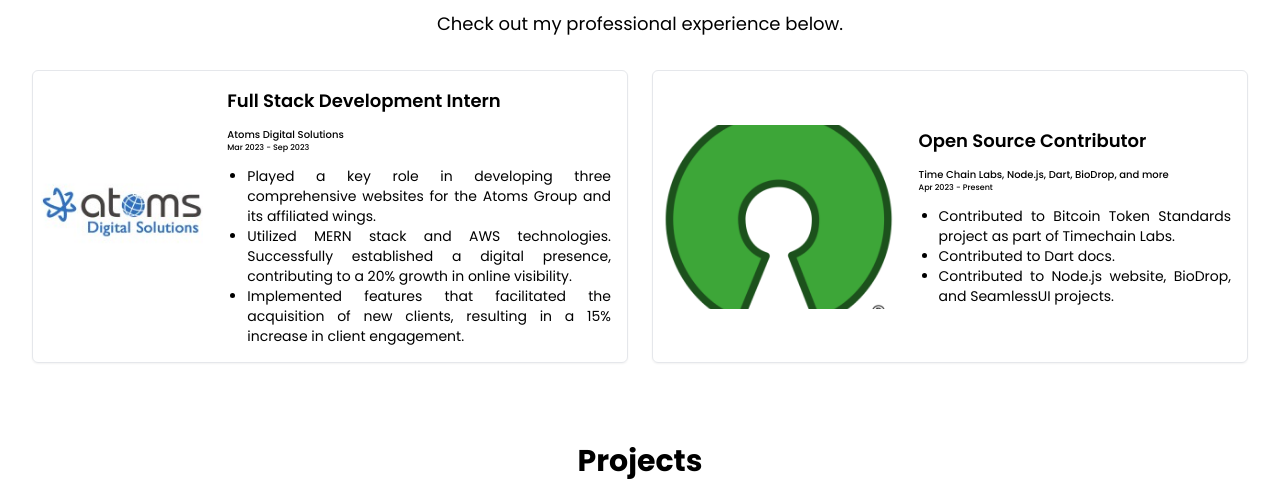
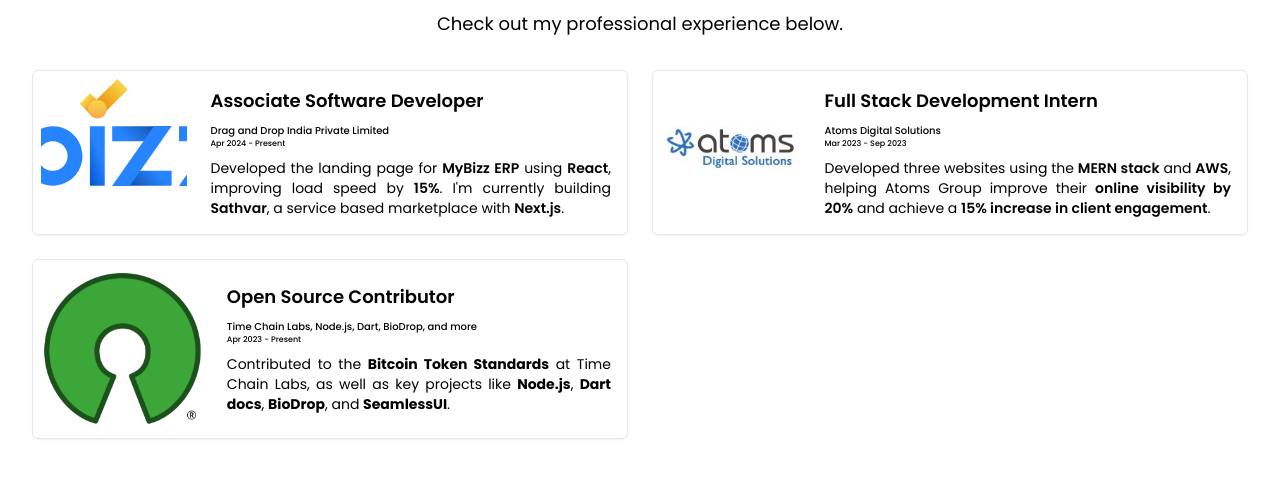
Before and after one commit to shaikahmadnawaz/my-portfolio, a React (Vite) app in the folder client/: page / in a window 1280 px wide. Shown: the part 1458-1947 px from the top of the page. Built offline with nearby package versions, Linux system fonts and the light colour scheme.

Commit message:
refactor(experience): rewritten the experience section content

```diff
--- a/client/src/components/About.jsx
+++ b/client/src/components/About.jsx
@@ -25,7 +25,7 @@ const About = () => {
               </p>
               <p className="text-lg mb-4 text-justify">
                 My work includes{" "}
-                <span className="font-semibold">e-commerce platforms</span>,{" "}
+                <span className="font-semibold">ecommerce platforms</span>,{" "}
                 <span className="font-semibold">social networking sites</span>,
                 and more. I create{" "}
                 <span className="font-semibold">scalable solutions</span> that
@@ -36,7 +36,7 @@ const About = () => {
               <p className="text-lg text-justify">
                 Currently, I&apos;m working as an{" "}
                 <span className="font-semibold">
-                  Associate Software Engineer
+                  Associate Software Developer
                 </span>{" "}
                 at{" "}
                 <span className="font-semibold">
--- a/client/src/components/Experience.jsx
+++ b/client/src/components/Experience.jsx
@@ -1,26 +1,4 @@
 function Experience() {
-  const experiences = [
-    {
-      title: "Full Stack Development Intern",
-      company: "Atoms Digital Solutions",
-      logo: "./atoms.jpg",
-      duration: "Mar 2023 - Sep 2023",
-      description: `Played a key role in developing three comprehensive websites for the Atoms Group and its affiliated wings.
-      Utilized MERN stack and AWS technologies. Successfully established a digital presence, contributing to a 20% growth in online visibility.
-      Implemented features that facilitated the acquisition of new clients, resulting in a 15% increase in client engagement.`,
-    },
-
-    {
-      title: "Open Source Contributor",
-      company: "Time Chain Labs, Node.js, Dart, BioDrop, and more",
-      logo: "./open-source.webp",
-      duration: "Apr 2023 - Present",
-      description: `Contributed to Bitcoin Token Standards project as part of Timechain Labs.
-      Contributed to Dart docs.
-      Contributed to Node.js website, BioDrop, and SeamlessUI projects.`,
-    },
-  ];
-
   return (
     <div id="#experience" className="relative w-full py-10 bg-white">
       <div className="mx-auto max-w-7xl px-8">
@@ -28,47 +6,126 @@ function Experience() {
         <p className="text-lg text-black mb-8 md:text-center">
           Check out my professional experience below.
         </p>
-        <div className="grid gap-6 grid-cols-1 lg:grid-cols-2">
-          {experiences.map((experience, index) => (
-            <div
-              key={index}
-              className="flex max-w-2xl flex-col items-center rounded-md border md:flex-row shadow-sm"
-            >
-              <div className="h-full w-full md:h-[200px] md:w-[400px] p-2">
+
+        <div className="grid grid-cols-2 h-full w-full gap-6 items-center justify-center">
+          {" "}
+          <div className="flex max-w-2xl h-full flex-col items-center rounded-md border md:flex-row shadow-sm">
+            <div className="h-full md:w-[400px] w-full p-2">
               <img
-                  src={experience.logo}
-                  alt="company logo"
+                src="./mybizzerp.svg"
+                alt="Atoms Digital Solutions logo"
                 className="h-full w-full rounded-md object-cover"
               />
             </div>
             <div>
               <div className="p-4">
                 <h2 className="inline-flex items-center text-lg font-semibold">
-                    {experience.title}
+                  Associate Software Developer
                 </h2>
-                  <div className="mt-3 flex items-center space-x-2">
+                <div className="mt-2 flex items-center space-x-2">
                   <span className="flex flex-col">
                     <span className="text-[10px] font-medium text-black">
-                        {experience.company}
+                      Drag and Drop India Private Limited
                     </span>
+                    {/* Utility to calculate itself */}
                     <span className="text-[8px] font-medium text-black">
-                        {experience.duration}
+                      Apr 2024 - Present
                     </span>
                   </span>
                 </div>
-                  <div className="mt-3 text-sm text-black text-justify">
-                    <ul className="list-disc pl-5">
-                      {experience.description
-                        .split("\n")
-                        .map((point, index) => (
-                          <li key={index}>{point}</li>
-                        ))}
-                    </ul>
+                <div className="mt-2 text-sm text-black text-justify">
+                  <p>
+                    Developed the landing page for{" "}
+                    <span className="font-semibold">MyBizz ERP</span> using{" "}
+                    <span className="font-semibold">React</span>, improving load
+                    speed by <span className="font-semibold">15%</span>.
+                    I&apos;m currently building{" "}
+                    <span className="font-semibold">Sathvar</span>, a service
+                    based marketplace with{" "}
+                    <span className="font-semibold">Next.js</span>.
+                  </p>
                 </div>
               </div>
             </div>
           </div>
-          ))}
+          {/* First Experience */}
+          <div className="flex max-w-2xl h-full flex-col items-center rounded-md border md:flex-row shadow-sm">
+            <div className="h-full md:w-[400px] w-full p-2">
+              <img
+                src="./atoms.jpg"
+                alt="Atoms Digital Solutions logo"
+                className="h-full w-full rounded-md object-cover"
+              />
+            </div>
+            <div>
+              <div className="p-4">
+                <h2 className="inline-flex items-center text-lg font-semibold">
+                  Full Stack Development Intern
+                </h2>
+                <div className="mt-2 flex items-center space-x-2">
+                  <span className="flex flex-col">
+                    <span className="text-[10px] font-medium text-black">
+                      Atoms Digital Solutions
+                    </span>
+                    <span className="text-[8px] font-medium text-black">
+                      Mar 2023 - Sep 2023
+                    </span>
+                  </span>
+                </div>
+                <div className="mt-2 text-sm text-black text-justify">
+                  <p>
+                    Developed three websites using the{" "}
+                    <span className="font-semibold">MERN stack</span> and{" "}
+                    <span className="font-semibold">AWS</span>, helping Atoms
+                    Group improve their{" "}
+                    <span className="font-semibold">
+                      online visibility by 20%
+                    </span>{" "}
+                    and achieve a{" "}
+                    <span className="font-semibold">
+                      15% increase in client engagement
+                    </span>
+                    .
+                  </p>
+                </div>
+              </div>
+            </div>
+          </div>
+          {/* Second Experience */}
+          <div className="flex max-w-2xl h-full flex-col items-center rounded-md border md:flex-row shadow-sm">
+            <div className="h-full w-full md:w-[400px] p-2">
+              <img
+                src="./open-source.webp"
+                alt="Open Source Contributor logo"
+                className="h-full w-full rounded-md object-cover"
+              />
+            </div>
+            <div>
+              <div className="p-4">
+                <h2 className="inline-flex items-center text-lg font-semibold">
+                  Open Source Contributor
+                </h2>
+                <div className="mt-2 flex items-center space-x-2">
+                  <span className="flex flex-col">
+                    <span className="text-[10px] font-medium text-black">
+                      Time Chain Labs, Node.js, Dart, BioDrop, and more
+                    </span>
+                    <span className="text-[8px] font-medium text-black">
+                      Apr 2023 - Present
+                    </span>
+                  </span>
+                </div>
+                <div className="mt-2 text-sm text-black text-justify">
+                  <p>
+                    Contributed to the <strong>Bitcoin Token Standards</strong>{" "}
+                    at Time Chain Labs, as well as key projects like{" "}
+                    <strong>Node.js</strong>, <strong>Dart docs</strong>,{" "}
+                    <strong>BioDrop</strong>, and <strong>SeamlessUI</strong>.
+                  </p>
+                </div>
+              </div>
+            </div>
+          </div>
         </div>
       </div>
     </div>
--- a/client/src/components/Hero.jsx
+++ b/client/src/components/Hero.jsx
@@ -10,16 +10,16 @@ const Hero = () => {
             <span className="inline-block text-black font-bold">Nawaz</span>
           </h1>
           <p className="mt-2 lg:mt-3 text-xl text-black lg:text-3xl tracking-tight">
-            a creative <span className="font-[500]">Fullstack Developer</span>.
+            a creative <span className="font-[500]">Full Stack Developer</span>.
           </p>
 
           <p className="mt-8 text-md lg:text-lg text-black text-justify">
             Welcome to my digital world! I&apos;m here to create{" "}
             <span className="font-semibold">engaging</span> and{" "}
-            <span className="font-semibold">easy-to-use</span> digital
+            <span className="font-semibold">easy to use</span> digital
             experiences. As a{" "}
-            <span className="font-semibold">fullstack developer</span> who loves
-            both technology and creativity, I turn ideas into reality.
+            <span className="font-semibold">full stack developer</span> who
+            loves both technology and creativity, I turn ideas into reality.
           </p>
 
           <div className="mt-8 flex space-x-4">
--- a/client/src/components/Navbar.jsx
+++ b/client/src/components/Navbar.jsx
@@ -52,7 +52,7 @@ const Navbar = () => {
           smooth={true}
           offset={-20}
           duration={500}
-          className="inline-flex items-center space-x-2 cursor-pointer hover:underline"
+          className="inline-flex items-center space-x-2 cursor-pointer"
         >
           <span className="bg-black rounded-full">
             <BiCodeAlt className="text-white p-1" size={30} />
```
Also changed, not shown: client/public/mybizzerp.svg (added). Lines whose indentation alone changed are shown as unchanged.
